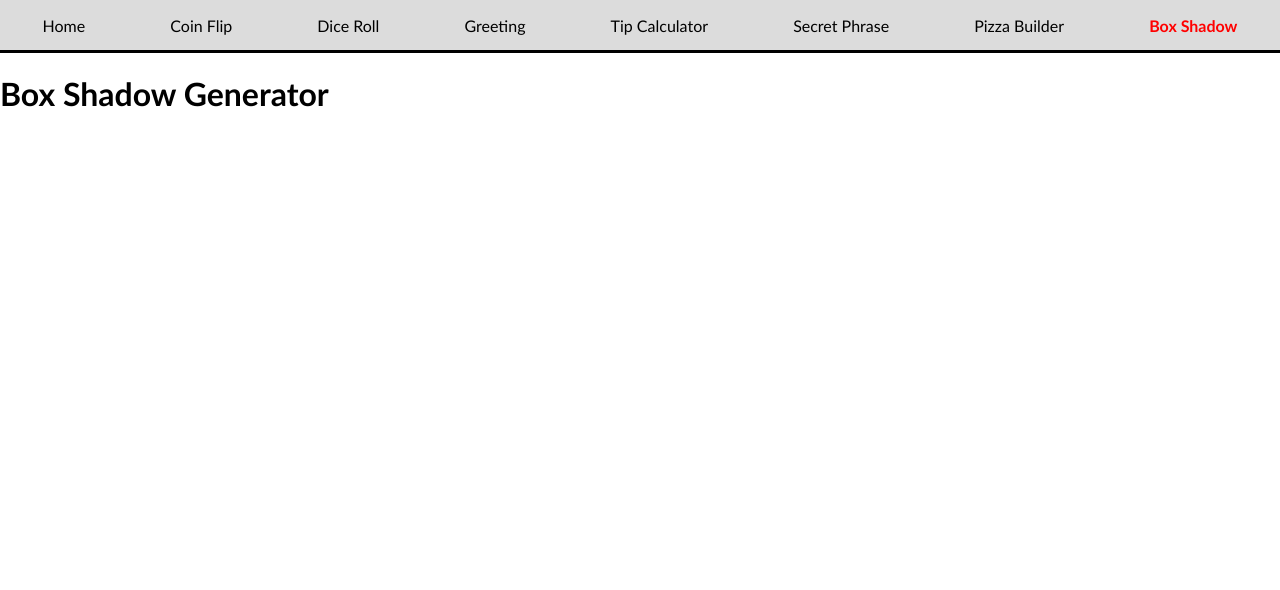
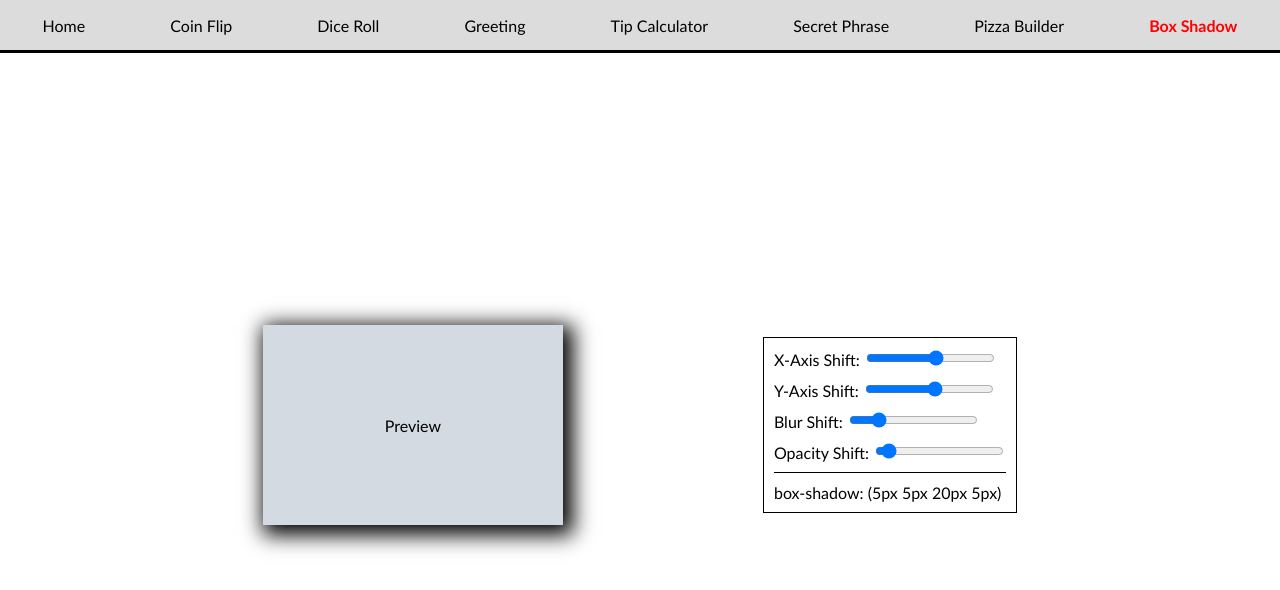
Before and after one commit to jkgrim/widgets-in-react, a React (Create React App) app: page /box-shadow-generator in a window 1280 px wide. Shown: the top 590 px of the page. Built offline with nearby package versions, Linux system fonts and the light colour scheme.

Commit message:
finishes styling pizza builder, adds box shadow functionality and styling

```diff
--- a/src/App.scss
+++ b/src/App.scss
@@ -258,6 +258,14 @@ a {
   flex-direction: column;
   align-items: center;
   justify-content: center;
+  background-color: beige;
+  height: 93vh;
+
+  .pizza-builder-wrapper {
+    background-color: white;
+    padding: 40px;
+    box-shadow: (5px 5px 20px 5px);
+  }
 
   h3 {
     text-align: center;
@@ -276,5 +284,37 @@ a {
 
   .selected-pizza {
     margin-top: 30px;
+    text-align: center;
   }
 }
+
+.box-shadow-container {
+  display: flex;
+  justify-content: center;
+  align-items: center;
+  height: 93vh;
+
+  .preview-box {
+    display: flex;
+    justify-content: center;
+    align-items: center;
+    height: 200px;
+    width: 300px;
+    background-color: rgb(212, 218, 225);
+    margin-right: 200px;
+  }
+
+  .sliders-wrapper {
+    border: 1px solid black;
+    padding: 10px;
+
+    .range-wrapper {
+      margin-bottom: 10px;
+    }
+
+    .output-code {
+      padding-top: 10px;
+      border-top: 1px solid black;
+    }
+  }
+}
--- a/src/pages/BoxShadow.js
+++ b/src/pages/BoxShadow.js
@@ -1,3 +1,77 @@
+import { useState } from "react";
+
 export default function BoxShadow() {
-  return <h1>Box Shadow Generator</h1>;
+  const [xAxis, setXAxis] = useState(5);
+  const [yAxis, setYAxis] = useState(5);
+  const [blur, setBlur] = useState(20);
+  const [opacity, setOpacity] = useState(5);
+
+  return (
+    <div className="box-shadow-container">
+      <div
+        className="preview-box"
+        style={{ boxShadow: `${xAxis}px ${yAxis}px ${blur}px ${opacity}px` }}
+      >
+        Preview
+      </div>
+
+      <div className="sliders-wrapper">
+        <div className="range-wrapper">
+          <label>X-Axis Shift: </label>
+          <input
+            id="x-axis"
+            type="range"
+            min="-50"
+            max="50"
+            steps="1"
+            value={xAxis}
+            onChange={(e) => setXAxis(e.target.value)}
+          />
+        </div>
+
+        <div className="range-wrapper">
+          <label>Y-Axis Shift: </label>
+          <input
+            id="y-axis"
+            type="range"
+            min="-50"
+            max="50"
+            steps="1"
+            value={yAxis}
+            onChange={(e) => setYAxis(e.target.value)}
+          />
+        </div>
+
+        <div className="range-wrapper">
+          <label>Blur Shift: </label>
+          <input
+            id="blur"
+            type="range"
+            min="0"
+            max="100"
+            steps="1"
+            value={blur}
+            onChange={(e) => setBlur(e.target.value)}
+          />
+        </div>
+
+        <div className="range-wrapper">
+          <label>Opacity Shift: </label>
+          <input
+            id="opacity"
+            type="range"
+            min="0"
+            max="100"
+            steps="1"
+            value={opacity}
+            onChange={(e) => setOpacity(e.target.value)}
+          />
+        </div>
+
+        <div className="output-code">
+          box-shadow: ({xAxis}px {yAxis}px {blur}px {opacity}px)
+        </div>
+      </div>
+    </div>
+  );
 }
--- a/src/pages/PizzaBuilder.js
+++ b/src/pages/PizzaBuilder.js
@@ -9,6 +9,7 @@ export default function PizzaBuilder() {
 
   return (
     <div className="pizza-builder-container">
+      <div className="pizza-builder-wrapper">
         <h1>Lets Order a Pizza!</h1>
 
         <div className="size-wrapper">
@@ -45,5 +46,6 @@ export default function PizzaBuilder() {
           </div>
         </div>
       </div>
+    </div>
   );
 }
```
Lines whose indentation alone changed are shown as unchanged.
